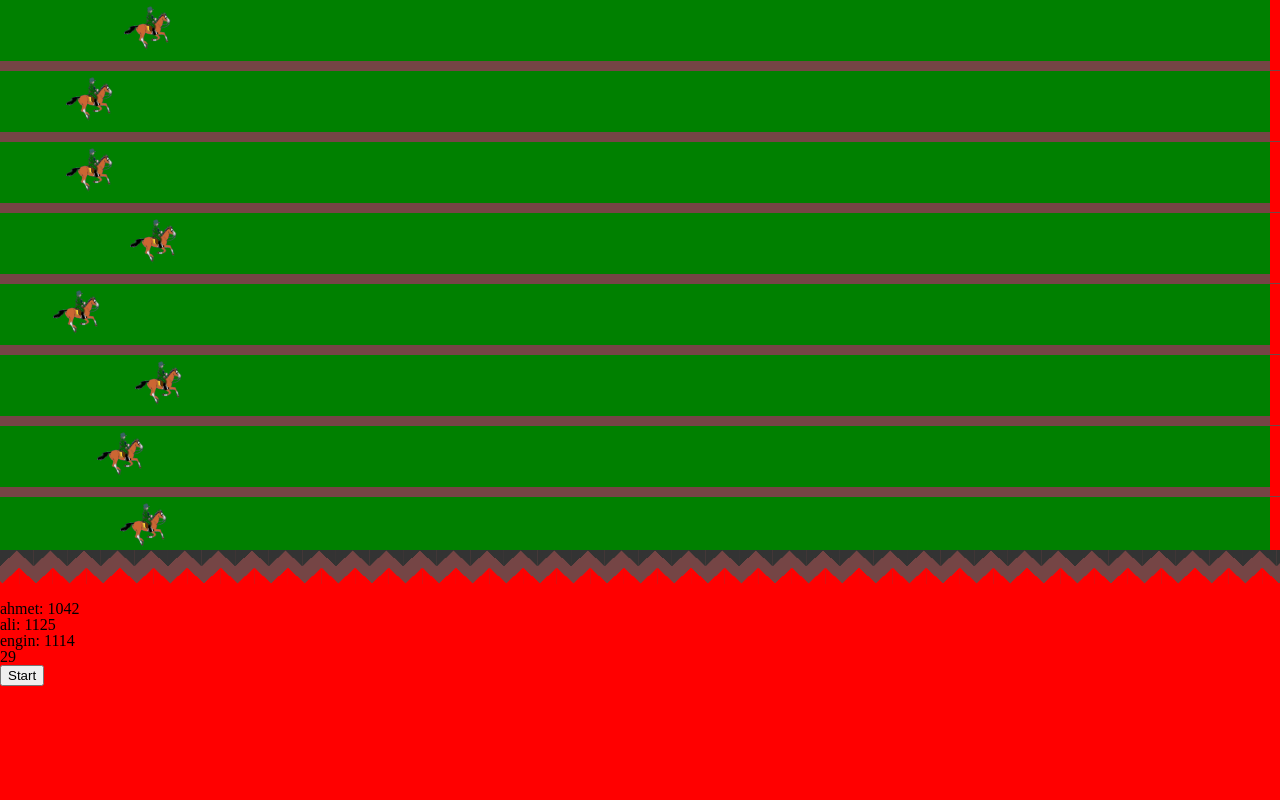
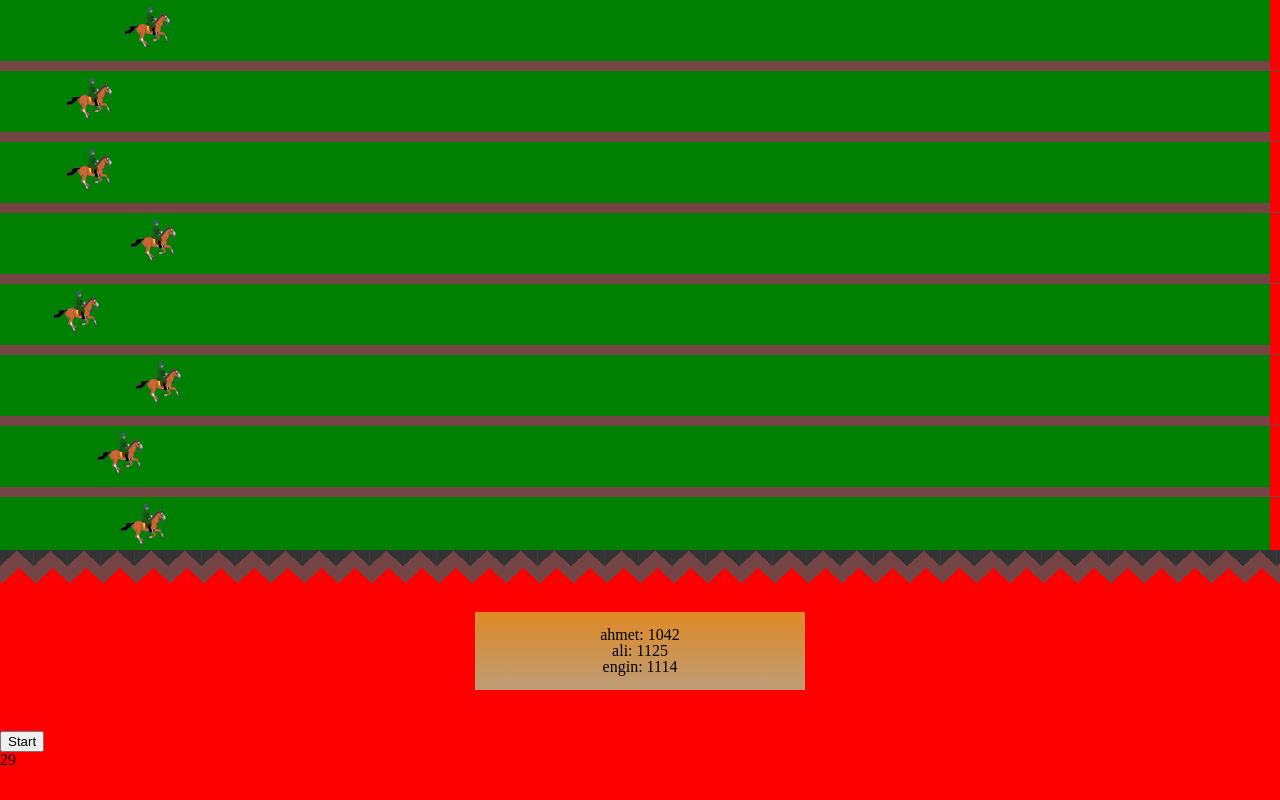
Before and after one commit to enqinsel/horse-racing, a Vue app: page / in a window 1280 px wide. Both pictures are taken after a click on the button "Start". Built offline with nearby package versions, Linux system fonts and the light colour scheme.

Commit message:
update styles

```diff
--- a/src/components/Horse.vue
+++ b/src/components/Horse.vue
@@ -39,10 +39,12 @@ const show = ref(false);
 let myInterval;
 let count;
 
+const showRoad = ref(false)
 function startHandler() {
   showSecond.value = true;
   myInterval = setInterval(horseFunk, 1000);
   count = setInterval(countDown, 1000);
+  showRoad.value = true
 }
 
 function restartHandler() {
@@ -149,35 +151,77 @@ function countDown() {
       <img src="../../public/horse.gif" :style="`margin-left:${marginLeft8}px`" />
     </div>
     <hr class="barrier" />
-    <div>
-      <ul>
-        <li>ahmet: {{ horseOneroad }}</li>
-        <li>ali: {{ horseTworoad }}</li>
-        <li>engin: {{ horseThreeroad }}</li>
-      </ul>
+    <div v-if="showRoad" class="road">
+
+        ahmet: {{ horseOneroad }} <br>
+        ali: {{ horseTworoad }} <br>
+        engin: {{ horseThreeroad }} <br>
+
     </div>
+    <button @click="startHandler">Start</button>
     <div v-if="show" class="result">
       <div class="mask"></div>
       <div class="card">
         <div class="card__label">
           <h1>Sonuçlar</h1>
+          <div class="label__line"></div>
         </div>
         <div class="card__wrapper">
+          <ul>
+            <li class="rankColor" v-for="i in 3">{{ i }}</li>
+            <li v-for="i in 5">{{ i + 3 }}</li>
+          </ul>
           <ul>
             <li v-for="myResult in myResults">{{ myResult }}</li>
           </ul>
         </div>
-        <button @click="restartHandler">Yeniden Başlat</button>
+        <button class="restartButton" @click="restartHandler">Yeniden Başlat</button>
       </div>
     </div>
     <div v-if="showSecond">
       <p>{{ second }}</p>
     </div>
-    <button @click="startHandler">Start</button>
   </div>
 </template>
 
 <style scoped>
+
+.road{
+  display: grid;
+  grid-template-columns: repeat(1, 1fr);
+  background: rgb(237, 252, 196);
+  background: linear-gradient(0deg, #bd9c76 0%, #e08a26 100%);
+  border: 1px solid red;
+  text-align: center;
+  padding: 15px;
+  width: 300px;
+  margin-left: 50%;
+  margin-top: 50px;
+  transform: translate(-50%, -50%);
+
+}
+
+.restartButton{
+  padding: 10px;
+  width: 150px;
+  margin-left: auto;
+  margin-right: auto;
+  border: none;
+  border-radius: 10px;
+  background-color: rgb(86, 223, 13);
+  color: white;
+  cursor: pointer;
+}
+.rankColor{
+  color: rgb(246, 255, 0);
+}
+.label__line {
+  width: 100%;
+  height: 2px;
+  background-color: rgb(0, 0, 0);
+  margin: 5px;
+}
+
 img {
   width: 50px;
   height: 50px;
@@ -215,19 +259,27 @@ img {
   display: grid;
   grid-template-columns: repeat(1, 1fr);
   background: rgb(237, 252, 196);
-  background: linear-gradient(
-    0deg,
-    rgba(237, 252, 196, 1) 0%,
-    rgba(253, 187, 45, 1) 100%
-  );
+  background: linear-gradient(0deg, #bd9c76 0%, #e08a26 100%);
   border: 1px solid red;
   text-align: center;
-  padding: 5px;
+  padding: 15px;
   width: 300px;
   position: fixed;
   left: 50%;
   top: 50%;
   transform: translate(-50%, -50%);
+}
+
+.card__wrapper {
+  padding: 10px;
+  width: auto;
+  display: grid;
+  grid-template-columns: repeat(2, 2fr);
+}
+
+li {
+  padding: 10px;
+  border-bottom: 1px solid rgb(0, 0, 0);
 }
 
 .barrier {
```
